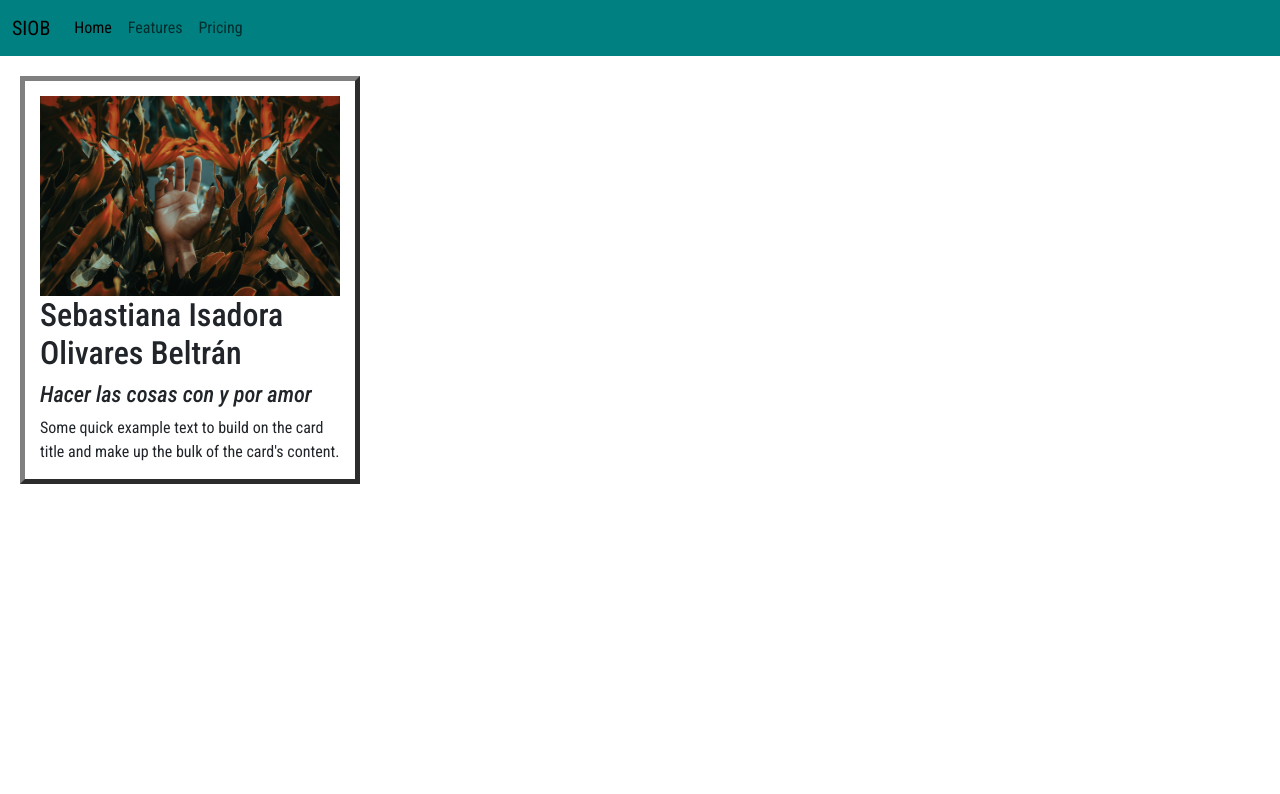
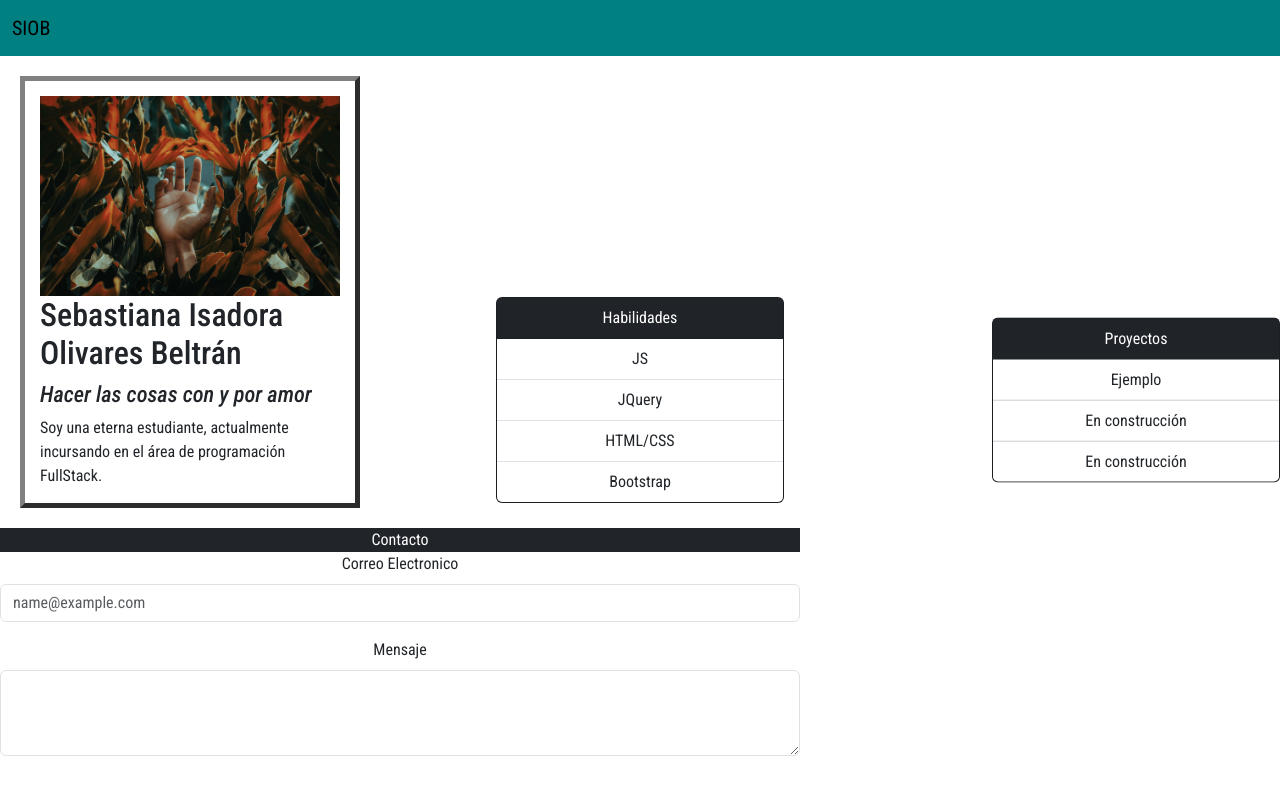
Before and after one commit to Satarancia/ProyectoP, a plain HTML site: page index.html in a window 1280 px wide. Drawn offline with nearby package versions, Linux system fonts and the light colour scheme; a script that the page names is missing.

Commit message:
añadiendo bases, pasandola mal

```diff
--- a/assets/css/style.css
+++ b/assets/css/style.css
@@ -1,6 +1,8 @@
 body{
     margin: 0;
     padding: 0;
+    font-family: "Roboto Condensed", sans-serif;
+
 }
 
 .bg-teal{
@@ -14,12 +16,13 @@ body{
    box-sizing: content-box;
 }
 
-body{
-    font-family: "Roboto Condensed", sans-serif;
+#textoAbajo{
+    font-style: italic;
+    font-size: 140%;
+
 
 }
 
-#textoAbajo{
-    font-style: italic;
-    font-size: 140%;
+#habilidades{
+    text-align: center;
 }
--- a/index.html
+++ b/index.html
@@ -2,12 +2,12 @@
 <html lang="en">
 <head>
     <meta charset="UTF-8">
-    <meta name="viewport" content="width=device-width, initial-scale=1.0">
-    <link rel="preconnect" href="https://fonts.googleapis.com">
+    <meta name="viewport" content="width=device-width, initial-scale=1.0"
+    ><link rel="preconnect" href="https://fonts.googleapis.com">
 <link rel="preconnect" href="https://fonts.gstatic.com" crossorigin>
 <link href="https://fonts.googleapis.com/css2?family=Poppins:ital,wght@0,300;1,300&family=Roboto+Condensed:ital,wght@0,100..900;1,100..900&display=swap" rel="stylesheet">
         <link href="https://cdn.jsdelivr.net/npm/bootstrap@5.3.3/dist/css/bootstrap.min.css" rel="stylesheet" integrity="sha384-QWTKZyjpPEjISv5WaRU9OFeRpok6YctnYmDr5pNlyT2bRjXh0JMhjY6hW+ALEwIH" crossorigin="anonymous">
-        <link rel="stylesheet" href="assets/css/style.css">
+                <link rel="stylesheet" href="assets/css/style.css">
         <title>Proyecto P</title>
 </head>
 <body>
@@ -20,11 +20,7 @@
                 <span class="navbar-toggler-icon"></span>
               </button>
               <div class="collapse navbar-collapse" id="navbarNavAltMarkup">
-                <div class="navbar-nav">
-                  <a class="nav-link active" aria-current="page" href="#">Home</a>
-                  <a class="nav-link" href="#">Features</a>
-                  <a class="nav-link" href="#">Pricing</a>
-                </div>
+
               </div>
             </div>
           </nav>
@@ -35,17 +31,60 @@
         <div class="image-container">
             <img src="assets/img/pexels-alancabello-1492364.jpg" alt="Mano Abstracta" width="300px;">
         </div>
-        <div class="info-container">
+        <div class="sobreMi">
             <h2>Sebastiana Isadora Olivares Beltrán</h2>
             <h3 id="textoAbajo">Hacer las cosas con y por amor</h3>
         </div>
         <div class="card-body">
-          <p class="card-text">Some quick example text to build on the card title and make up the bulk of the card's content.</p>
+          <p class="card-text">Soy una eterna estudiante, actualmente incursando en el área de programación FullStack.</p>
         </div>
     </section>
 
+    <!-- Habilidades -->
+<div id="habilidades">
+  <div class="card text-bg-dark mb-3 position-absolute top-50 start-50 translate-middle" style="width: 18rem;">
+    <div class="card-header">
+      Habilidades
+    </div>
+    <ul class="list-group list-group-flush">
+      <li class="list-group-item">JS</li>
+      <li class="list-group-item">JQuery</li>
+      <li class="list-group-item">HTML/CSS</li>
+      <li class="list-group-item">Bootstrap</li>
+    </ul>
+  </div>
 
 
+    <!-- Proyectos -->
+    <div id="proyectos">
+      <div class="card text-bg-dark mb-3 position-absolute top-50 end-0 translate-middle-y" style="width: 18rem;">
+        <div class="card-header">
+          Proyectos
+        </div>
+        <ul class="list-group list-group-flush">
+          <li class="list-group-item">Ejemplo</li>
+          <li class="list-group-item">En construcción</li>
+          <li class="list-group-item">En construcción</li>
+        </ul>
+      </div>
+
+
+    <!-- Contacto -->
+     <div class="contacto">
+     <div class="card-header text-bg-dark" style="width: 50rem;">
+        Contacto
+     </div>
+<div class="contacto mt-50 flex-box" style="width: 50rem;">
+    <div class="mb-3">
+      <label for="exampleFormControlInput1" class="form-label">Correo Electronico</label>
+      <input type="email" class="form-control" id="exampleFormControlInput1" placeholder="name@example.com">
+    </div>
+    <div class="mb-3">
+      <label for="exampleFormControlTextarea1" class="form-label">Mensaje</label>
+      <textarea class="form-control" id="exampleFormControlTextarea1" rows="3"></textarea>
+    </div>
+  </div>
+</div>
 
 
 
```
Also changed, not shown: 1 other file.
